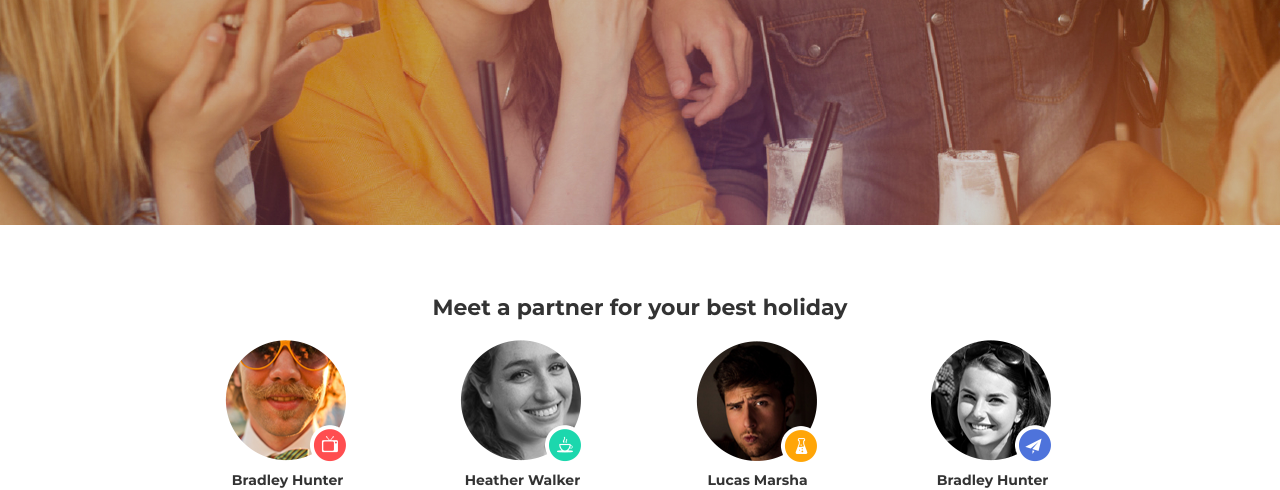
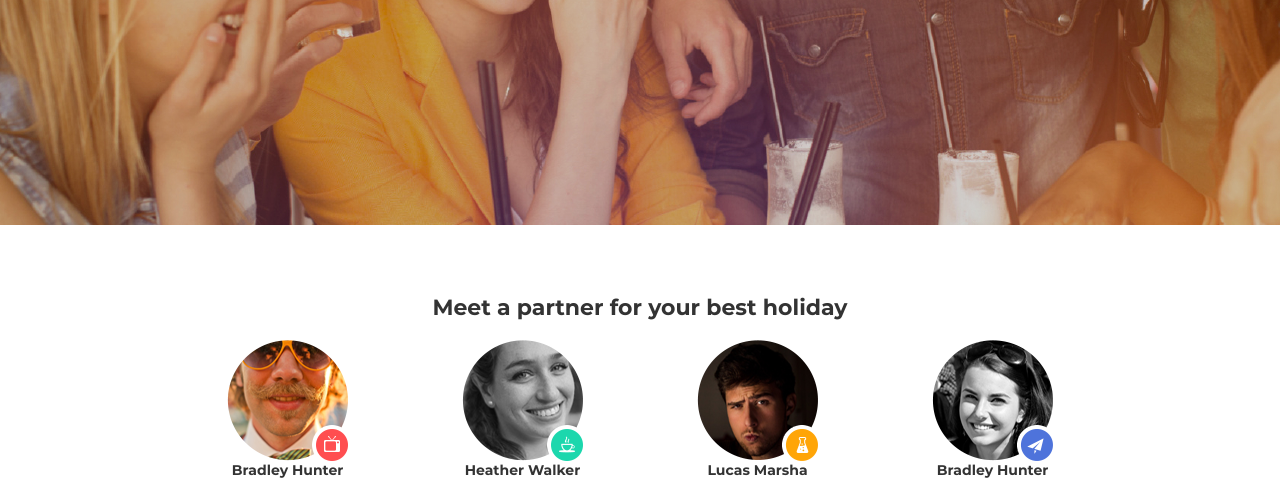
Before and after one commit to littwa/goit-fe-course, a plain HTML site: page module-8/index.html in a window 1280 px wide. Shown: the part 475-965 px from the top of the page. Drawn offline with Linux system fonts and the light colour scheme.

Commit message:
hm-8 vers-2.1

```diff
--- a/module-8/css/styles.css
+++ b/module-8/css/styles.css
@@ -61,7 +61,6 @@ a{
     font-weight: 300;
     font-size: 18px;
     color: #ffffff;
-    /* width: 230px; */
     text-align: center;
     margin: 0 auto 40px;
     padding: 0 48px;
@@ -84,6 +83,34 @@ a{
 .partners{
     padding-bottom: 40px;
 }
+.photo{
+    margin: 0 auto;
+    width: 121px;
+    height: 121px;
+    position: relative;
+}
+.partners .photo::after{
+    position: absolute;
+    top: 85px;
+    right: -4px;
+}
+.partners li:nth-child(1) .photo::after{
+    content: url(../img/1-tv.png);
+}
+.partners li:nth-child(2) .photo::after{
+    content: url(../img/2-butyl.png);
+}
+.partners li:nth-child(3) .photo::after{
+    content: url(../img/3-coffe.png);
+}
+.partners li:nth-child(4) .photo::after{
+    content: url(../img/4-air.png);
+}
+.partners li{
+    text-align: center;
+    width: 100%;
+    padding-bottom: 30px;
+}
 .partners > p{
     font-family: "Montserrat", "Arial", sans-serif;
     font-size: 22px;
@@ -99,11 +126,6 @@ a{
     justify-content: center;
     align-items: flex-start;
     flex-wrap: wrap;
-}
-.partners li{
-    text-align: center;
-    width: 235px;
-    padding-bottom: 30px;
 }
 .partners h3{
     margin: 0 0 15px;
@@ -173,7 +195,7 @@ button:hover{
         font-size: 24px;
     }
     .partners li{
-        width: 250px;
+        width: 34%;
         padding-bottom: 30px;
     }
     .partners button{
@@ -195,7 +217,7 @@ button:hover{
     }
     .partners li{
         text-align: center;
-        width: 300px;
+        width: 25%;
     }
     .nav-list{
         justify-content: space-between;
--- a/module-8/index.html
+++ b/module-8/index.html
@@ -36,28 +36,36 @@
                         <ul>
                             <li>
                                 <a  href="#">
-                                    <img src="../module-8/img/1-1.png" alt="pic">
+                                    <div class="photo photo-1">
+                                        <img src="../module-8/img/1.png" alt="pic">
+                                    </div>
                                     <h3>Bradley Hunter</h3>
                                     <p>Based in Chicago. I love playing tennis and loud music.</p>
                                 </a>
                             </li>
                             <li>
                                 <a href="#">
-                                    <img src="../module-8/img/2-2.png" alt="pic">
+                                    <div class="photo">
+                                        <img src="../module-8/img/2.png" alt="pic">
+                                    </div>
                                     <h3>Lucas Marsha</h3>
                                     <p>I get my inspiration from nature and objects around me. I have a passion to colours, typography and skateboards.</p>
                                 </a>
                             </li>
                             <li>
                                 <a href="#">
-                                    <img src="../module-8/img/3-3.png" alt="pic">
+                                    <div class="photo">
+                                        <img src="../module-8/img/3.png" alt="pic">
+                                    </div>
                                     <h3>Heather Walker</h3>
                                     <p>I'm a happy person that loves cats and climbing on mountains.</p>
                                 </a>
                             </li>
                             <li>
                                 <a href="#">
-                                    <img src="../module-8/img/4-4.png" alt="pic">
+                                    <div class="photo">
+                                        <img src="../module-8/img/4.png" alt="pic">
+                                    </div>
                                     <h3>Bradley Hunter</h3>
                                     <p>Based in Chicago. I love playing tennis and loud music.</p>
                                 </a>
```
Also changed, not shown: module-8/img/1-1.png (deleted), module-8/img/1-tv.png (added), module-8/img/1.png (added), module-8/img/2-2.png (deleted), module-8/img/2-butyl.png (added), module-8/img/2.png (added), module-8/img/3-3.png (deleted), module-8/img/3-coffe.png (added), module-8/img/3.png (added), module-8/img/4-4.png (deleted), module-8/img/4-air.png (added), module-8/img/4.png (added).
